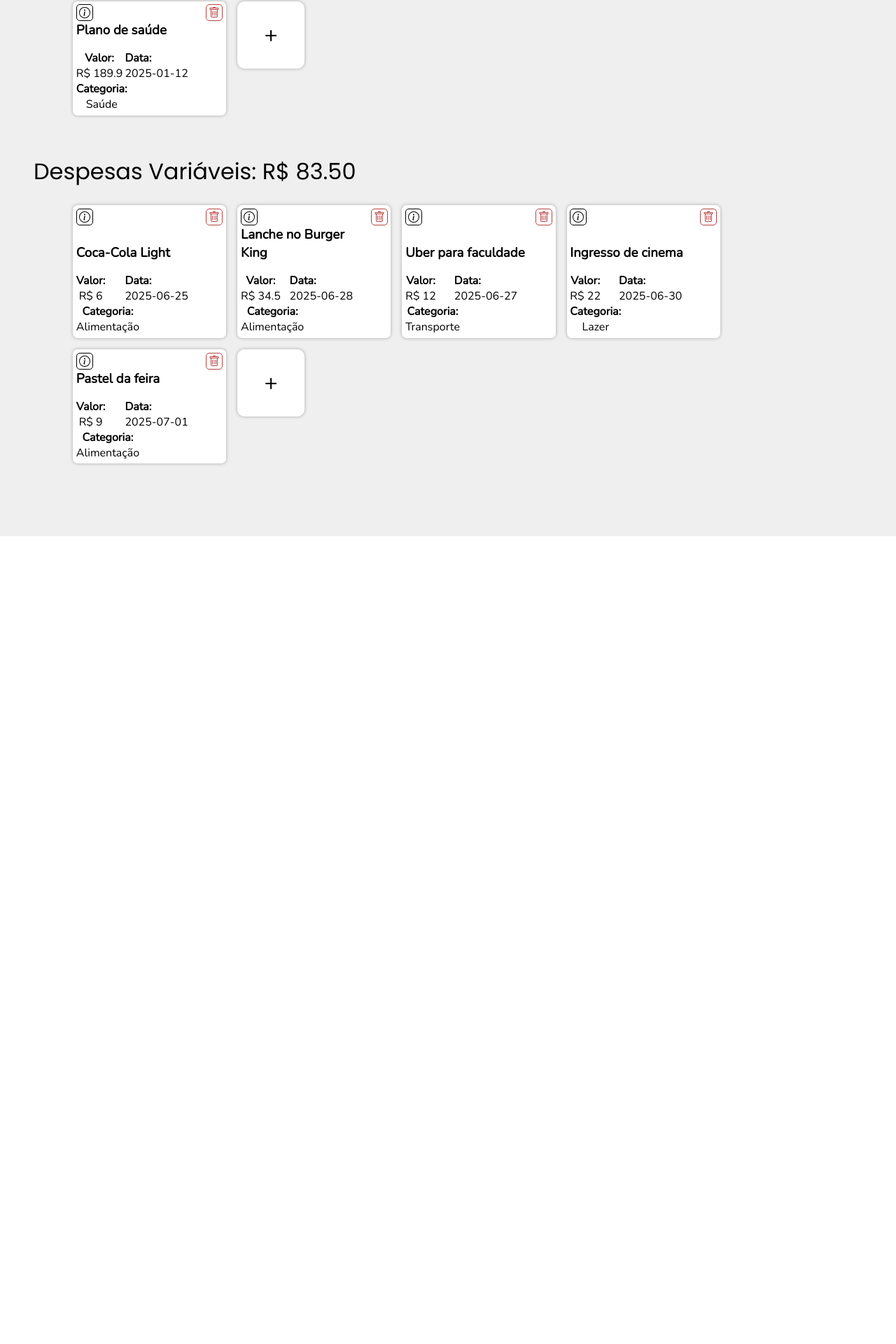
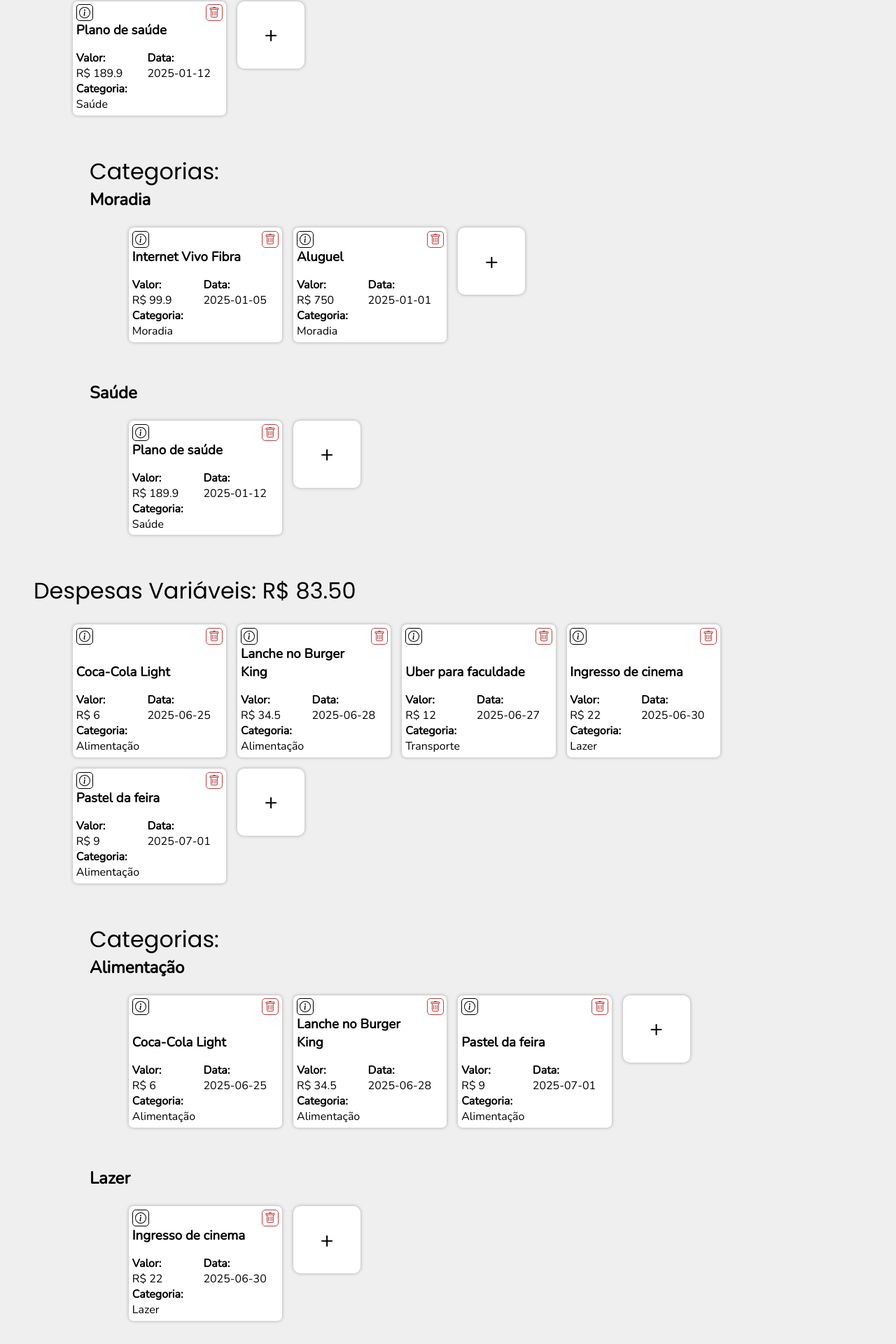
Before and after one commit to gustavonaida/Trabalho-DW2, a React (Vite) app: page / in a window 1280 px wide. Shown: the part 314-2234 px from the top of the page at 70% size. Before the commit the page ends 1080 px from the top, so only its background shows below. Built offline with nearby package versions, Linux system fonts and the light colour scheme.

Commit message:
Reapply "Categorias"
This reverts commit feeb8e98bccdacd1b5159eb460254ea4e02345c3.

```diff
--- a/src/css/DespesaItem.css
+++ b/src/css/DespesaItem.css
@@ -29,7 +29,7 @@
 .despesa-item-descricao {
   padding-top: 1rem;
   display: flex;
-  max-width: 10rem;
+  max-width: 12rem;
   flex-wrap: wrap;
   align-items: center;
   justify-content: space-between;
@@ -37,7 +37,19 @@
 
 .despesa-item-descricao-valor {
   display: flex;
-  align-items: center;
+  align-items: start;
+  flex-direction: column;
+}
+
+.despesa-item-descricao-data {
+  display: flex;
+  align-items: start;
+  flex-direction: column;
+}
+
+.despesa-item-descricao-categoria {
+  display: flex;
+  align-items: start;
   flex-direction: column;
 }
 
@@ -104,9 +116,3 @@
     fill: white;
   }
 }
-
-.despesa-item-descricao-categoria {
-  display: flex;
-  align-items: center;
-  flex-direction: column;
-}
--- a/src/css/Home.css
+++ b/src/css/Home.css
@@ -34,3 +34,11 @@
   width: 100%;
   padding: 1rem 1rem 3rem 3rem;
 }
+
+.categorias-fixas {
+  padding-left: 5rem;
+}
+
+.categorias-variaveis {
+  padding-left: 5rem;
+}
--- a/src/pages/Home.jsx
+++ b/src/pages/Home.jsx
@@ -1,9 +1,42 @@
+import { useState } from "react";
 import DespesaList from "../components/DespesaList";
 import { useDespesas } from "../components/DespesasContexto";
 import "../css/Home.css";
 
 function Home() {
   const { data, setData } = useDespesas();
+
+  const [alimentacaoF, setAlimentacaoF] = useState(
+    data.despesaFixa.filter((item) => item.categoria === "Alimentação")
+  );
+  const [assinaturaF, setAssinaturaF] = useState(
+    data.despesaFixa.filter((item) => item.categoria === "Assinatura")
+  );
+  const [lazerF, setLazerF] = useState(
+    data.despesaFixa.filter((item) => item.categoria === "Lazer")
+  );
+  const [moradiaF, setMoradiaF] = useState(
+    data.despesaFixa.filter((item) => item.categoria === "Moradia")
+  );
+  const [saudeF, setSaudeF] = useState(
+    data.despesaFixa.filter((item) => item.categoria === "Saúde")
+  );
+
+  const [alimentacaoV, setAlimentacaoV] = useState(
+    data.despesaVariavel.filter((item) => item.categoria === "Alimentação")
+  );
+  const [assinaturaV, setAssinaturaV] = useState(
+    data.despesaVariavel.filter((item) => item.categoria === "Assinatura")
+  );
+  const [lazerV, setLazerV] = useState(
+    data.despesaVariavel.filter((item) => item.categoria === "Lazer")
+  );
+  const [moradiaV, setMoradiaV] = useState(
+    data.despesaVariavel.filter((item) => item.categoria === "Moradia")
+  );
+  const [saudeV, setSaudeV] = useState(
+    data.despesaVariavel.filter((item) => item.categoria === "Saúde")
+  );
 
   return (
     <div id="home-page">
@@ -14,6 +47,70 @@
           .toFixed(2)}
       </h1>
       <DespesaList despesas={data.despesaFixa} tipoDespesa="despesaFixa" />
+
+      <div className="categorias-fixas">
+        <h1>Categorias:</h1>
+        {assinaturaF.length > 0 ? (
+          (console.log(assinaturaF),
+          (
+            <span>
+              <h2>Assinatura</h2>
+              <DespesaList despesas={assinaturaF} tipoDespesa="despesaFixa" />
+            </span>
+          ))
+        ) : (
+          <></>
+        )}
+
+        {alimentacaoF.length > 0 ? (
+          (console.log(alimentacaoF),
+          (
+            <span>
+              <h2>Alimentação</h2>
+              <DespesaList despesas={alimentacaoF} tipoDespesa="despesaFixa" />
+            </span>
+          ))
+        ) : (
+          <></>
+        )}
+
+        {lazerF.length > 0 ? (
+          (console.log(lazerF),
+          (
+            <span>
+              <h2>Lazer</h2>
+              <DespesaList despesas={lazerF} tipoDespesa="despesaFixa" />
+            </span>
+          ))
+        ) : (
+          <></>
+        )}
+
+        {moradiaF.length > 0 ? (
+          (console.log(moradiaF),
+          (
+            <span>
+              <h2>Moradia</h2>
+              <DespesaList despesas={moradiaF} tipoDespesa="despesaFixa" />
+            </span>
+          ))
+        ) : (
+          <></>
+        )}
+
+        {saudeF.length > 0 ? (
+          (console.log(saudeF),
+          (
+            <span>
+              <h2>Saúde</h2>
+              <DespesaList despesas={saudeF} tipoDespesa="despesaFixa" />
+            </span>
+          ))
+        ) : (
+          <></>
+        )}
+      </div>
+
       <h1>
         Despesas Variáveis: R${" "}
         {data.despesaVariavel
@@ -24,6 +121,75 @@
         despesas={data.despesaVariavel}
         tipoDespesa="despesaVariavel"
       />
+
+      <div className="categorias-variaveis">
+        <h1>Categorias:</h1>
+        {assinaturaV.length > 0 ? (
+          (console.log(assinaturaV),
+          (
+            <span>
+              <h2>Assinatura</h2>
+              <DespesaList
+                despesas={assinaturaV}
+                tipoDespesa="despesaVariaveis"
+              />
+            </span>
+          ))
+        ) : (
+          <></>
+        )}
+
+        {alimentacaoV.length > 0 ? (
+          (console.log(alimentacaoV),
+          (
+            <span>
+              <h2>Alimentação</h2>
+              <DespesaList
+                despesas={alimentacaoV}
+                tipoDespesa="despesaVariaveis"
+              />
+            </span>
+          ))
+        ) : (
+          <></>
+        )}
+
+        {lazerV.length > 0 ? (
+          (console.log(lazerV),
+          (
+            <span>
+              <h2>Lazer</h2>
+              <DespesaList despesas={lazerV} tipoDespesa="despesaVariaveis" />
+            </span>
+          ))
+        ) : (
+          <></>
+        )}
+
+        {moradiaV.length > 0 ? (
+          (console.log(moradiaV),
+          (
+            <span>
+              <h2>Moradia</h2>
+              <DespesaList despesas={moradiaV} tipoDespesa="despesaVariaveis" />
+            </span>
+          ))
+        ) : (
+          <></>
+        )}
+
+        {saudeV.length > 0 ? (
+          (console.log(saudeV),
+          (
+            <span>
+              <h2>Saúde</h2>
+              <DespesaList despesas={saudeV} tipoDespesa="despesaVariaveis" />
+            </span>
+          ))
+        ) : (
+          <></>
+        )}
+      </div>
     </div>
   );
 }
```
